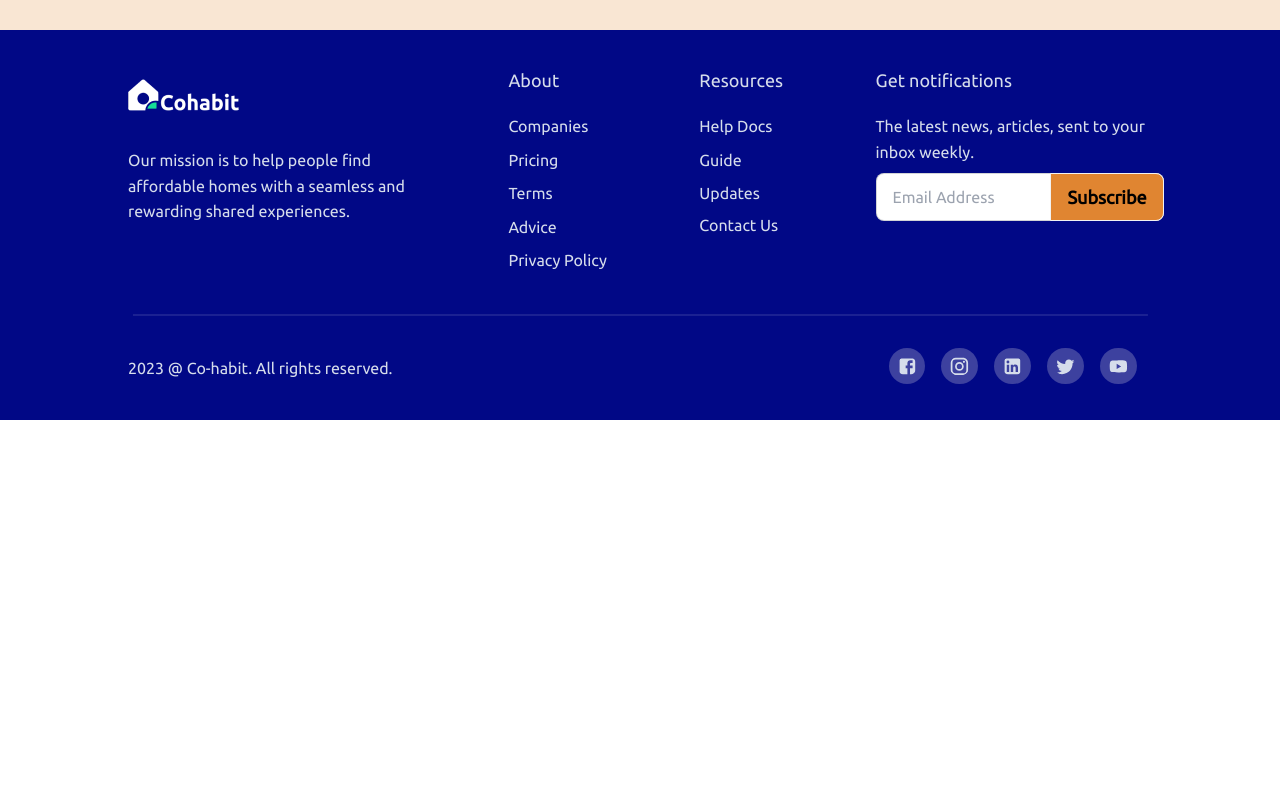
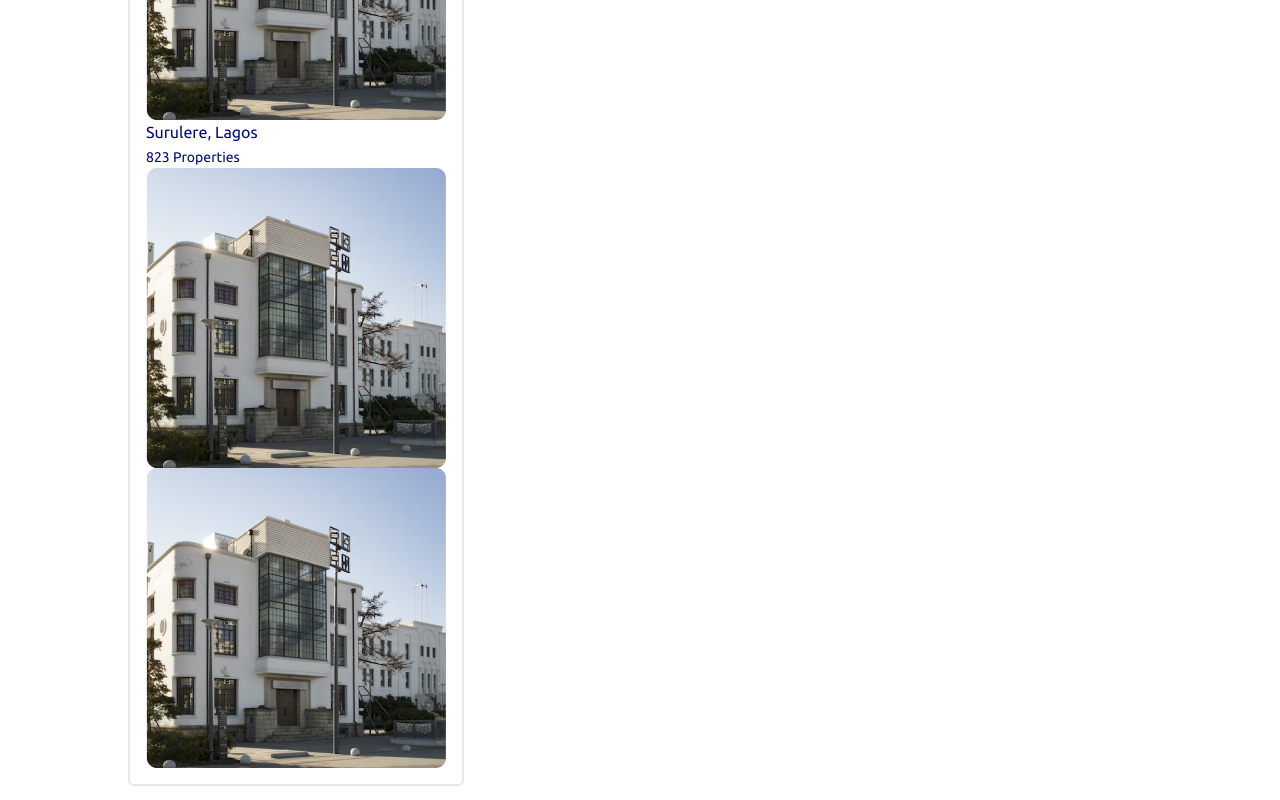
Before and after one commit to lazynerd-studios/Co-Habit-Landing, a React (Vite) app: page / in a window 1280 px wide. Shown: the part 2440-3240 px from the top of the page. Before the commit the page ends 2860 px from the top, so only its background shows below. Built offline with nearby package versions, Linux system fonts and the light colour scheme.

Commit message:
Update Home.jsx

```diff
--- a/src/Components/Home/Home.jsx
+++ b/src/Components/Home/Home.jsx
@@ -20,6 +20,7 @@ import BedIcon from "../../assets/u_bed-double.svg"
 import Slideshow from "../Slideshow/Slideshow";
 import { slides } from "../Slideshow/slides";
 import Line from "../../assets/Line 9.svg"
+import Building11 from "../../assets/building11.png"
 
 const animationConfiguration = {
   initial: { opacity: 0 },
@@ -382,16 +383,24 @@ const Home = () => {
             </p>
 
             <div className="laptop:flex gap-8">
-              <div>
-                {/* <img src={Bungalow1} className="laptop:w-[21.875] w-[90%]" alt="bungalow-1" /> */}
-              </div>
+              <div className="border-2 rounded-md p-4 laptop:w-[] w-[]">
+                <img src={Building11} className="laptop:w-[] w-[]" alt="building-1" />
 
-              <div>
-                {/* <img src={Bungalow2} className="laptop:w-[21.875] w-[90%]" alt="bungalow-2" /> */}
-              </div>
+                <div className="">
+                  <span className="">
+                    <p className="text-[#010886] font-normal leading-[1.6rem]">
+                      Surulere, Lagos
+                    </p>
+                    <p className="text-[#010886] font-normal leading-[1.4rem] text-[0.875rem]">
+                      823 Properties
+                    </p>
+                  </span>
+                  <span className="">
+                    <img src={Building11} className="laptop:w-[] w-[]" alt="building-1" />
+                    <img src={Building11} className="laptop:w-[] w-[]" alt="building-1" />
+                  </span>
+                </div>
 
-              <div>
-                {/* <img src={Bungalow3} className="laptop:w-[21.875] w-[90%]" alt="bungalow-3" /> */}
               </div>
 
             </div>
```
